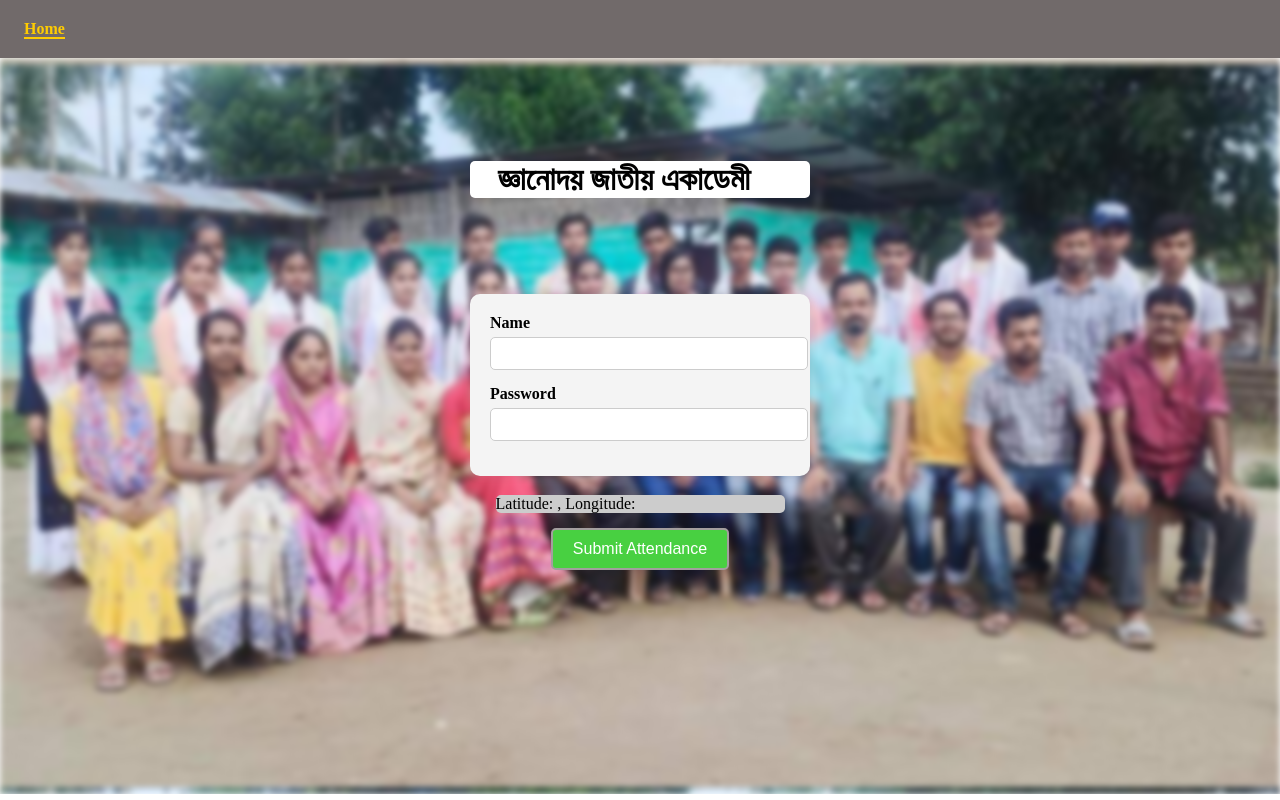
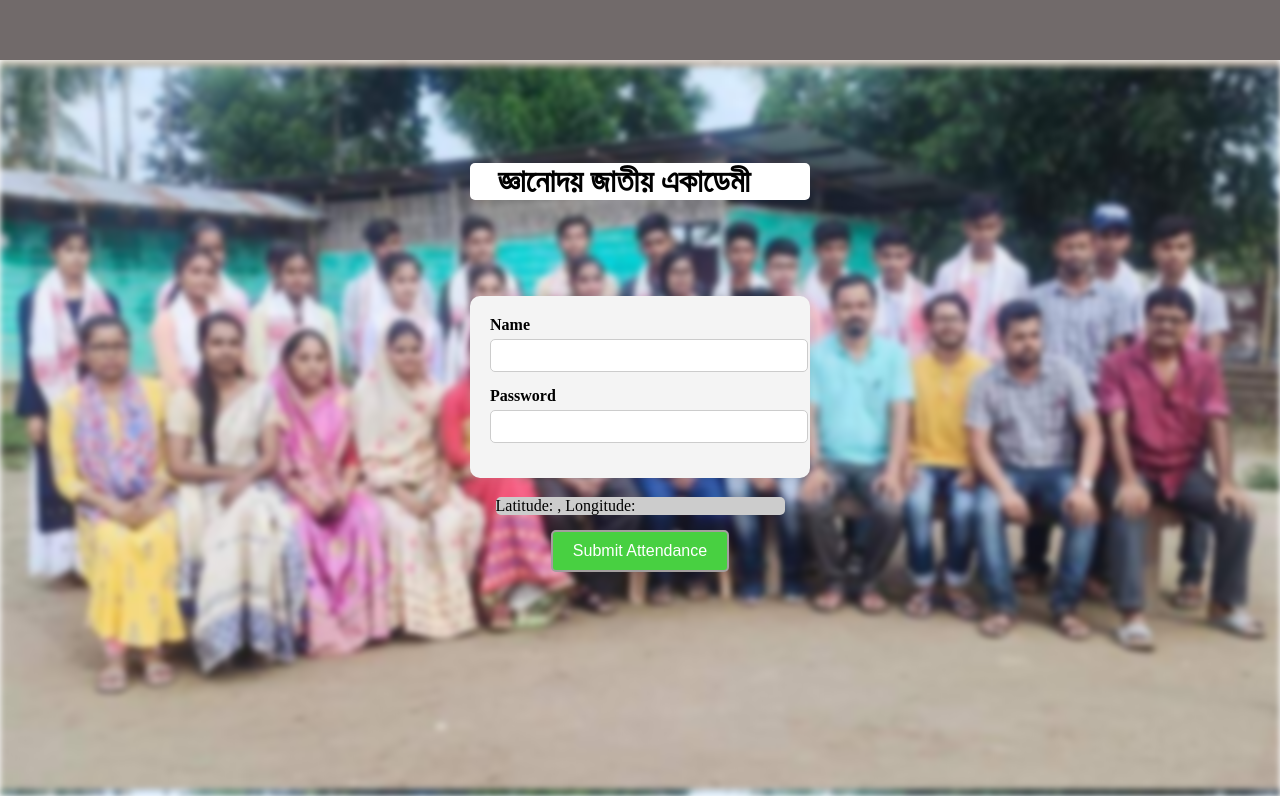
Before and after one commit to fardin-developer/attendence-taker-with-location, a React (Vite) app in the folder frontend/: page / in a window 1280 px wide. Built offline with nearby package versions, Linux system fonts and the light colour scheme.

Commit message:
salary remove from nav

```diff
--- a/frontend/src/Navbar.jsx
+++ b/frontend/src/Navbar.jsx
@@ -12,14 +12,14 @@ const NavBar = () => {
 
   return (
     <nav className="navbar">
-      <ul>
+      {/* <ul>
         <li>
           <Link  className={active === 'home' ? 'active' : ''} to="/" onClick={() => handleSetActive('home')}>Home</Link>
         </li>
-        {/* <li >
+        <li >
           <Link to="/salary" className={active === 'salary' ? 'active' : ''} onClick={() => handleSetActive('salary')}>Salary Check</Link>
-        </li> */}
-      </ul>
+        </li>
+      </ul> */}
     </nav>
   );
 };
--- a/frontend/src/navbar.css
+++ b/frontend/src/navbar.css
@@ -1,7 +1,7 @@
 .navbar {
   width: 100vw;
   background-color: #716a6a;
-  padding: 20px 0px;
+  padding: 30px 0px;
   margin: 0;
   top: 0;
   right: 0;
```
